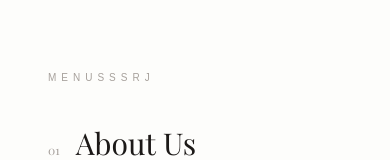
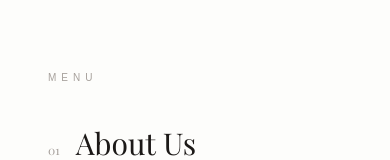
Before and after one commit to SahilPaul77/demo3, a Next.js app: page / in a window 390 px wide. Both pictures are taken after a click on the button 346 px from the left and 40 px from the top of the page. Shown: the part 144-304 px from the top of the page. Built offline with nearby package versions, Linux system fonts and the light colour scheme; a web font is replaced by a local one.

Commit message:
navbar fixed

```diff
--- a/app/navbar/page.jsx
+++ b/app/navbar/page.jsx
@@ -205,7 +205,7 @@ const Navbar = () => {
       >
         <div className="relative flex flex-col items-start justify-center h-full px-12 gap-y-10">
           <p className="text-[10px] uppercase tracking-[0.5em] text-stone-400">
-            menusssrj
+            menu
           </p>
 
           <nav className="flex flex-col gap-8">
```
